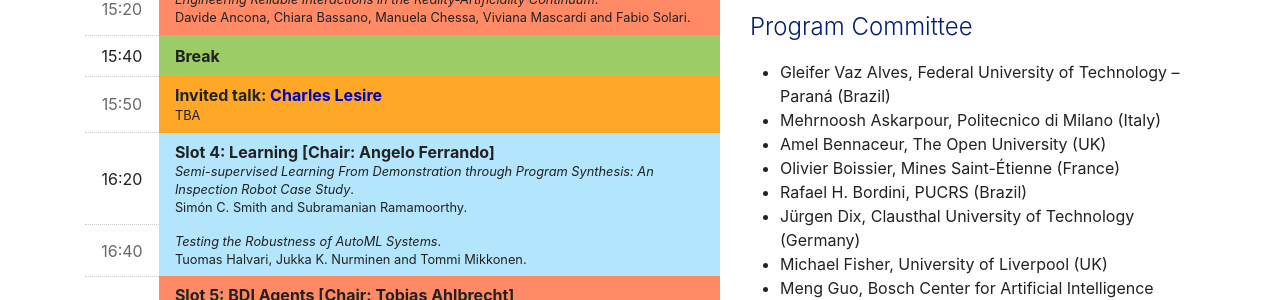
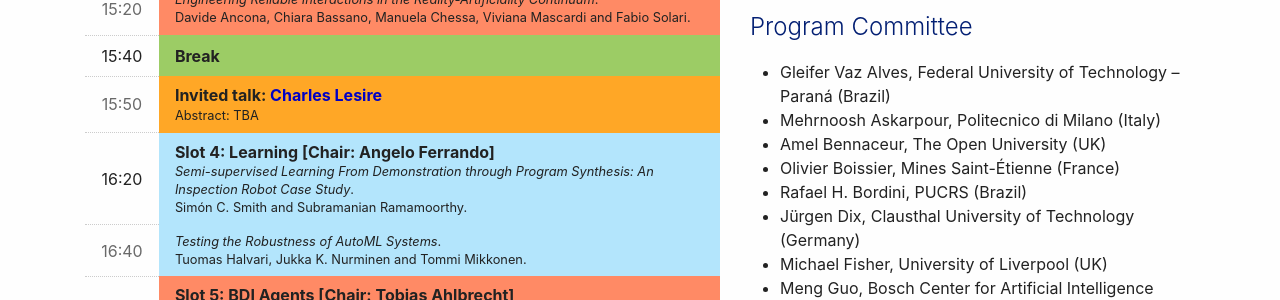
Before and after one commit to area2020/area2020.github.io, a Jekyll site: the page built from index.md, in a window 1280 px wide and 900 px high, scrolled down 776 px. Shown: the part 152-452 px from the top of the window. Built offline with Jekyll 4.4.1, drawn with Linux system fonts in a browser that asks for light colours; nearby versions of some CDN libraries.

Commit message:
Update index.md

```diff
--- a/index.md
+++ b/index.md
@@ -118,7 +118,7 @@ The time is in <a href="https://time.is/it/CEST">CEST timezone</a>.
         <tr>
             <th>15:50</th>
             <td colspan="4" class="stage-earth">Invited talk: <a href="https://sites.google.com/view/charles-lesire" target="_blank">Charles Lesire</a>
-              <span>TBA
+              <span> Abstract: TBA
               </span>
             </td>
         </tr>
```
